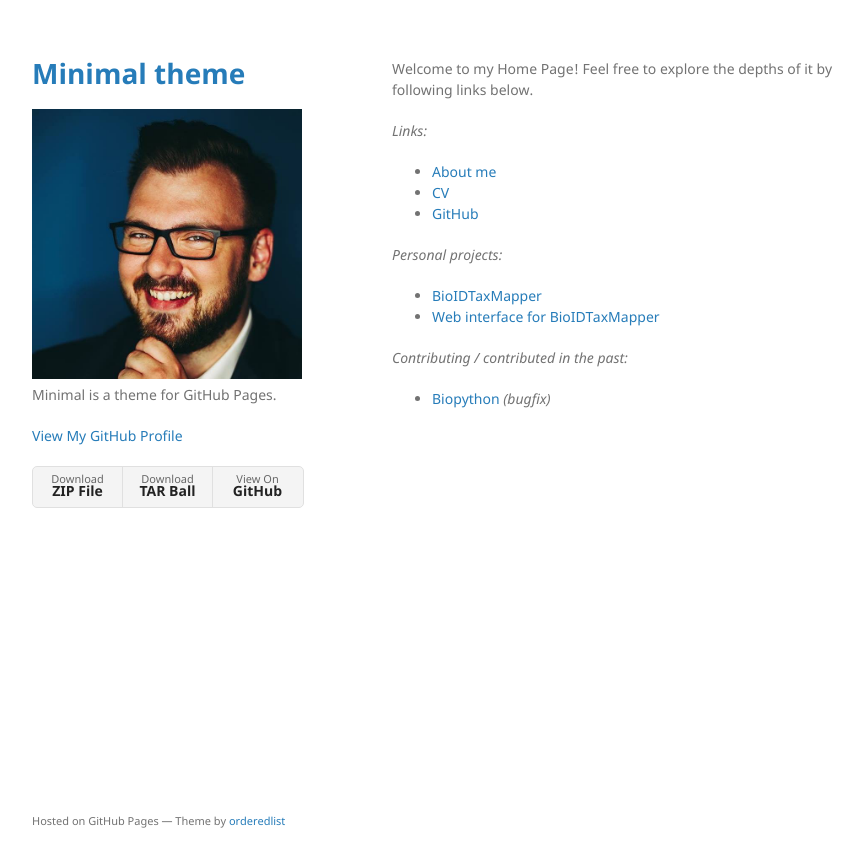
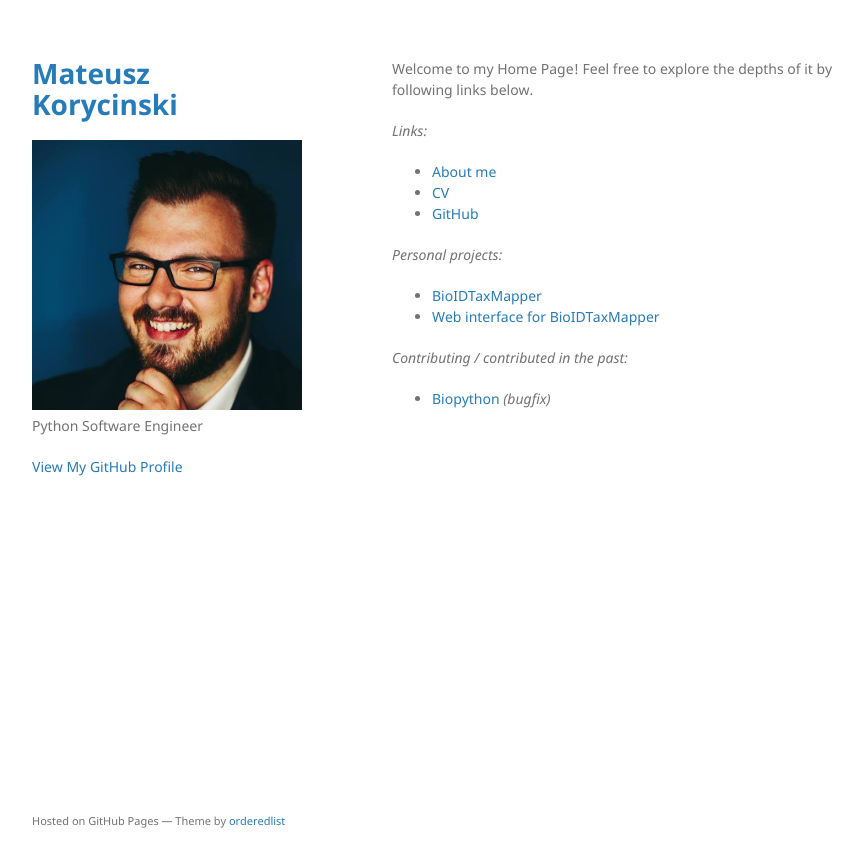
Before and after one commit to mkorycinski/mkorycinski.github.io, a Jekyll site: the page built from index.md, in a window 1280 px wide. Shown: the top 867 px of the page, without its empty margins (178-1041 px from the left). Built offline with Jekyll 4.4.1, drawn with Linux system fonts in a browser that asks for light colours.

Commit message:
Config update

```diff
--- a/_config.yml
+++ b/_config.yml
@@ -1,6 +1,6 @@
-title: Minimal theme
+title: Mateusz Korycinski
 logo: /assets/img/logo.png
-description: Minimal is a theme for GitHub Pages.
-show_downloads: true
+description: Python Software Engineer
+show_downloads: false
 google_analytics:
 theme: jekyll-theme-minimal
```
